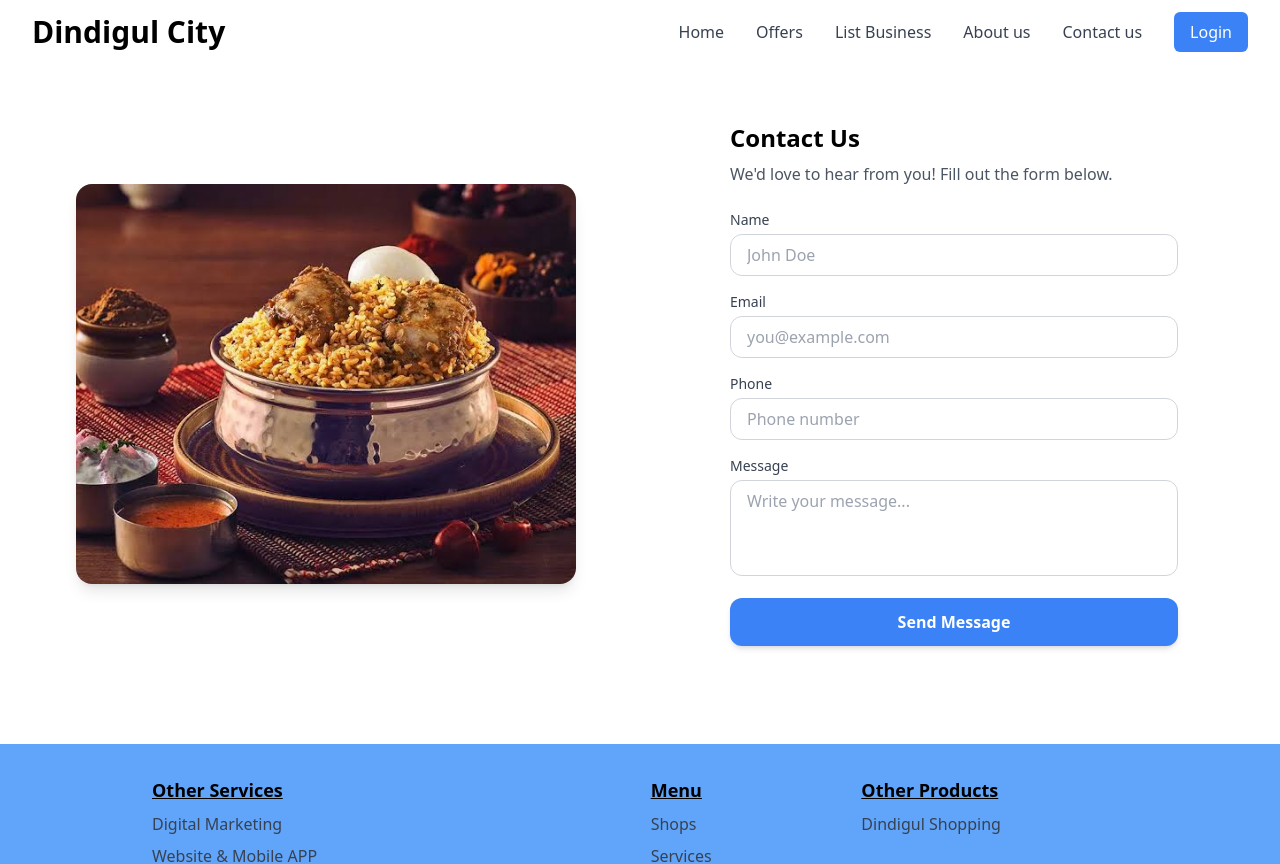
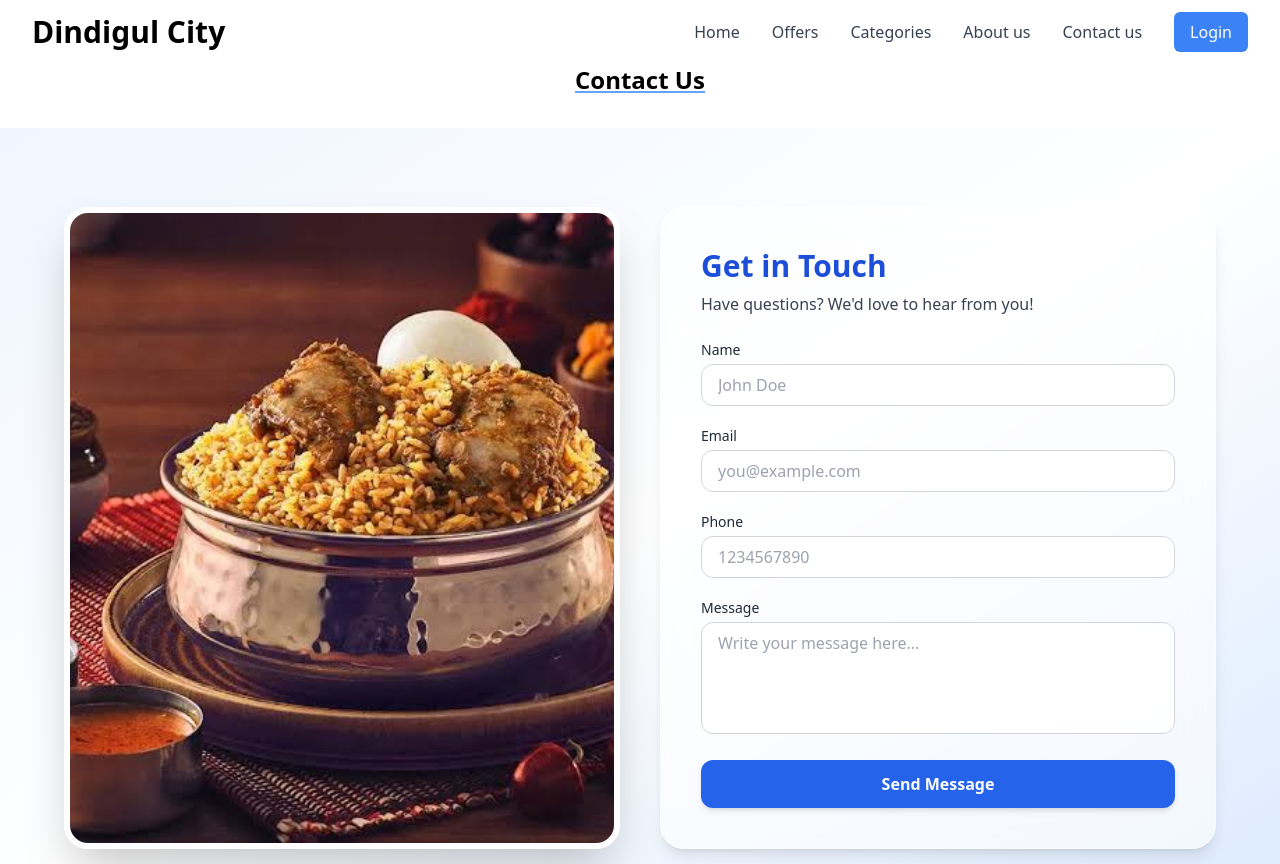
Before and after one commit to Sakthivel-21/Project-D-Client, a React (Vite) app in the folder frontend-D/: page /contact in a window 1280 px wide. Shown: the top 864 px of the page. Built offline with nearby package versions, Linux system fonts and the light colour scheme.

Commit message:
feat: homepage reupdate

```diff
--- a/frontend-D/src/App.jsx
+++ b/frontend-D/src/App.jsx
@@ -16,6 +16,9 @@ import CategoriesDetails from './Pages/CategoriesDetails'
 import CategoriesList from './Pages/CategoriesList'
 import Contact from './Pages/Contact'
 import Mission from './Pages/Mission'
+import axios from 'axios';
+import AboutPage from './Pages/AboutPage'
+import OffersPage from './Pages/Offers'
 
 function App() {
   const [count, setCount] = useState(0)
@@ -26,6 +29,7 @@ function App() {
         <Navbar/>
          <Routes>
            <Route path='/' element={<Home/>}></Route>
+           <Route path='/aboutpage' element={<AboutPage/>}></Route>
            <Route path='/categories' element={<Categories/>}></Route>
            <Route path='/login' element={<Login/>}></Route>
            <Route path='/register' element={<Register/>}></Route>
@@ -34,6 +38,7 @@ function App() {
            <Route path='/dindigul/places/:id/' element={<CategoriesDetails/>}></Route>
            <Route path='/contact' element={<Contact/>}></Route>
            <Route path='/mission' element={<Mission/>}></Route>
+           <Route path='/offers' element={<OffersPage/>}></Route>
         </Routes>
         <Footer/>
       </BrowserRouter>
--- /dev/null
+++ b/frontend-D/src/Pages/AboutPage.jsx
@@ -0,0 +1,44 @@
+import React from 'react';
+import about from '../assets/banner-bg.png';
+
+function AboutPage() {
+  return (
+
+    <>
+    <div className="w-full justify-center  bg-gradient-to-br from-blue-50 via-white to-blue-100 mt-12">
+
+
+    <h2 className="text-2xl font-bold text-black underline text-center decoration-blue-400 pt-6">About Dindigul</h2>
+
+    <div className="w-full flex justify-center px-4 py-12 bg-gradient-to-br from-blue-50 via-white to-blue-100 mt-4">
+
+      <div className="w-full max-w-5xl flex flex-col md:flex-row items-center gap-4">
+
+        {/* Left Side - Image */}
+        <div className="md:w-1/2 w-full">
+          <img
+            src={about}
+            alt="Dindigul Rock Fort"
+            className="rounded-xl shadow-lg w-full object-cover"
+          />
+        </div>
+
+        {/* Right Side - Text */}
+        <div className="md:w-1/2 w-full pl-4 lg:pl-8">
+
+          <p className="text-gray-700 text-lg mb-4">
+            Dindigul is a city rich in culture, history, and natural beauty. Known for the iconic Rock Fort, delicious biryani, and thriving textile and lock industries, Dindigul is a hub of tradition and enterprise.
+          </p>
+          <p className="text-gray-600 text-md">
+            Our website aims to serve as a comprehensive guide for locals and visitors alike — from finding reliable services to discovering hidden gems in the district. We are committed to connecting communities and showcasing what Dindigul has to offer.
+          </p>
+        </div>
+
+      </div>
+    </div>
+    </div>
+    </>
+  );
+}
+
+export default AboutPage;
--- a/frontend-D/src/Pages/Categories.jsx
+++ b/frontend-D/src/Pages/Categories.jsx
@@ -131,7 +131,7 @@ function Categories() {
 
   return (
     <>
-      <h1 className="text-center p-8 font-bold text-2xl underline decoration-blue-400">Categories</h1>
+      <h1 className="text-center pt-12 font-bold text-2xl underline decoration-blue-400">Categories</h1>
 
       <div className="flex flex-col items-center justify-center min-h-fit  p-4">
         <div className="w-full max-w-md">
--- a/frontend-D/src/Pages/Contact.jsx
+++ b/frontend-D/src/Pages/Contact.jsx
@@ -6,9 +6,8 @@ const Contact = () => {
   const [formData, setFormData] = useState({
     name: "",
     email: "",
-    phone:"",
+    phone: "",
     message: "",
-
   });
 
   const [submitted, setSubmitted] = useState(false);
@@ -24,30 +23,35 @@ const Contact = () => {
   };
 
   return (
-    <div className="min-h-screen md:min-h-[80vh] w-full bg-white flex flex-col md:flex-row items-center justify-center px-3 py-8">
-      {/* Left - Image */}
-      <div className="w-full md:w-1/2 flex justify-center mb-6 md:mb-0">
-        <div className="w-[500px] h-[400px] rounded-2xl overflow-hidden shadow-lg">
+    <>
+    <h2 className="text-2xl font-bold text-black underline text-center decoration-blue-400 ">Contact Us</h2>
+
+    <div className="min-h-screen w-full bg-gradient-to-br from-blue-50 via-white to-blue-100 flex items-center justify-center px-4 py-10 mt-8">
+      <div className="w-full max-w-6xl flex flex-col md:flex-row items-stretch gap-10">
+
+        {/* Left Side - Image */}
+        <div className="w-full md:w-1/2">
+          <div className="h-full rounded-3xl overflow-hidden shadow-2xl border-[6px] border-white">
             <img
               src={img}
-            alt="Company"
+              alt="Contact Visual"
               className="w-full h-full object-cover"
             />
           </div>
         </div>
 
-      {/* Right - Form Section */}
-<div className="w-full md:w-1/2 flex items-center h-[400px]  justify-center px-4 py-6">
-  <div className="w-full max-w-md">
-    <h2 className="text-2xl font-bold text-black mb-2">Contact Us</h2>
-    <p className="text-gray-600 mb-6">We'd love to hear from you! Fill out the form below.</p>
+        {/* Right Side - Form */}
+        <div className="w-full md:w-1/2 flex items-stretch">
+          <div className="backdrop-blur-xl bg-white/60 shadow-lg rounded-3xl p-8 md:p-10 border border-white/30 w-full">
+            <h2 className="text-3xl font-bold text-blue-700 mb-2">Get in Touch</h2>
+            <p className="text-gray-700 mb-6">Have questions? We'd love to hear from you!</p>
 
             {submitted ? (
               <div className="text-green-600 font-semibold text-lg">Thanks! We'll be in touch soon.</div>
             ) : (
-      <form onSubmit={handleSubmit} className="space-y-4">
+              <form onSubmit={handleSubmit} className="space-y-5">
                 <div>
-          <label className="block text-sm text-gray-700 mb-1">Name</label>
+                  <label className="block text-sm text-gray-800 mb-1">Name</label>
                   <input
                     type="text"
                     name="name"
@@ -55,11 +59,11 @@ const Contact = () => {
                     value={formData.name}
                     onChange={handleChange}
                     placeholder="John Doe"
-            className="w-full border border-gray-300 rounded-xl px-4 py-2 focus:outline-none focus:ring-2 focus:ring-blue-500 transition"
+                    className="w-full border border-gray-300 bg-white/80 backdrop-blur-md rounded-xl px-4 py-2 focus:outline-none focus:ring-2 focus:ring-blue-500"
                   />
                 </div>
                 <div>
-          <label className="block text-sm text-gray-700 mb-1">Email</label>
+                  <label className="block text-sm text-gray-800 mb-1">Email</label>
                   <input
                     type="email"
                     name="email"
@@ -67,35 +71,35 @@ const Contact = () => {
                     value={formData.email}
                     onChange={handleChange}
                     placeholder="you@example.com"
-            className="w-full border border-gray-300 rounded-xl px-4 py-2 focus:outline-none focus:ring-2 focus:ring-blue-500 transition"
+                    className="w-full border border-gray-300 bg-white/80 backdrop-blur-md rounded-xl px-4 py-2 focus:outline-none focus:ring-2 focus:ring-blue-500"
                   />
                 </div>
                 <div>
-          <label className="block text-sm text-gray-700 mb-1">Phone</label>
+                  <label className="block text-sm text-gray-800 mb-1">Phone</label>
                   <input
                     type="number"
                     name="phone"
                     required
                     value={formData.phone}
                     onChange={handleChange}
-            placeholder="Phone number"
-            className="w-full border border-gray-300 rounded-xl px-4 py-2 focus:outline-none focus:ring-2 focus:ring-blue-500 transition"
+                    placeholder="1234567890"
+                    className="w-full border border-gray-300 bg-white/80 backdrop-blur-md rounded-xl px-4 py-2 focus:outline-none focus:ring-2 focus:ring-blue-500"
                   />
                 </div>
                 <div>
-          <label className="block text-sm text-gray-700 mb-1">Message</label>
+                  <label className="block text-sm text-gray-800 mb-1">Message</label>
                   <textarea
                     name="message"
                     required
                     value={formData.message}
                     onChange={handleChange}
-            placeholder="Write your message..."
-            className="w-full border border-gray-300 rounded-xl px-4 py-2 resize-none h-24 focus:outline-none focus:ring-2 focus:ring-blue-500 transition"
+                    placeholder="Write your message here..."
+                    className="w-full border border-gray-300 bg-white/80 backdrop-blur-md rounded-xl px-4 py-2 h-28 resize-none focus:outline-none focus:ring-2 focus:ring-blue-500"
                   ></textarea>
                 </div>
                 <ButtonComponent
                   type="submit"
-          className="w-full bg-blue-500 hover:bg-blue-600 text-white font-semibold py-3 rounded-xl transition duration-300"
+                  className="w-full bg-blue-600 hover:bg-blue-700 text-white font-semibold py-3 rounded-xl transition duration-300"
                 >
                   Send Message
                 </ButtonComponent>
@@ -105,6 +109,8 @@ const Contact = () => {
         </div>
 
       </div>
+    </div>
+    </>
   );
 };
 
--- a/frontend-D/src/Pages/Footer.jsx
+++ b/frontend-D/src/Pages/Footer.jsx
@@ -7,7 +7,7 @@ const Footer = () => {
 
       <div className="container mx-auto px-6">
         {/* Our Mission Section */}
-
+       <h1 className="text-center text-2xl font-bold text-black pb-6">Dindigul City</h1>
         <div className="grid grid-cols-1 md:grid-cols-3 gap-6 text-center md:text-left">
           {/* Other Services Section */}
           <div className="sm:ml-32">
--- a/frontend-D/src/Pages/Home.jsx
+++ b/frontend-D/src/Pages/Home.jsx
@@ -4,6 +4,8 @@ import Hero from './Hero'
 import HomeCaregory from './HomeCaregory'
 import Contact from './Contact'
 import Mission from './Mission'
+import AboutPage from './AboutPage'
+import OffersPage from './Offers'
 //import Hero from './Hero'
 
 function Home() {
@@ -12,7 +14,9 @@ function Home() {
 
     <Hero/>
     <Mission/>
+    <AboutPage/>
     <HomeCaregory/>
+    <OffersPage/>
     <Contact/>
     </>
   )
--- a/frontend-D/src/Pages/Login.jsx
+++ b/frontend-D/src/Pages/Login.jsx
@@ -1,25 +1,58 @@
 import React, { useState } from "react";
+import axios from "axios";
 import InputComponent from "../Components/InputComponent";
 import ButtonComponent from "../Components/ButtonComponent";
-import { Link } from "react-router-dom";
-
+import { Link, useNavigate } from "react-router-dom";
 
 const Login = () => {
+  const navigate = useNavigate();
   const [formData, setFormData] = useState({ email: "", password: "" });
+  const [isLoading, setIsLoading] = useState(false);
+  const [error, setError] = useState("");
 
   const handleChange = (e) => {
     setFormData({ ...formData, [e.target.name]: e.target.value });
+    // Clear error when user starts typing
+    if (error) setError("");
   };
 
   const handleSubmit = (e) => {
     e.preventDefault();
-    console.log("Login Data:", formData);
+    setIsLoading(true);
+    setError("");
+
+    axios.post('http://localhost:8000/accounts/login/', formData)
+      .then(res => {
+        console.log(res.data);
+        // Store token in localStorage if your API returns one
+        if (res.data.token) {
+          localStorage.setItem('token', res.data.token);
+        }
+        navigate('/');
+      })
+      .catch(err => {
+        console.error('Login error:', err);
+        setError(
+          err.response?.data?.message ||
+          "Login failed. Please check your credentials and try again."
+        );
+      })
+      .finally(() => {
+        setIsLoading(false);
+      });
   };
 
   return (
-    <div className="flex items-center justify-center h-[500px] mt-4 ">
-      <div className="bg-white p-2 rounded-lg shadow-lg max-w-sm w-full mt-4">
+    <div className="flex items-center justify-center min-h-[500px]  px-4">
+      <div className="bg-white p-6 rounded-lg shadow-lg max-w-md w-full">
         <h2 className="text-2xl font-bold text-center mb-6 text-gray-700">Login</h2>
+
+        {error && (
+          <div className="bg-red-100 border border-red-400 text-red-700 px-4 py-3 rounded mb-4">
+            {error}
+          </div>
+        )}
+
         <form onSubmit={handleSubmit}>
           <InputComponent
             label="Email"
@@ -28,7 +61,9 @@ const Login = () => {
             value={formData.email}
             onChange={handleChange}
             placeholder="Enter your email"
+            required
           />
+
           <InputComponent
             label="Password"
             type="password"
@@ -36,11 +71,30 @@ const Login = () => {
             value={formData.password}
             onChange={handleChange}
             placeholder="Enter your password"
+            required
           />
-          <ButtonComponent type='submit' className="w-full bg-blue-400 text-white py-3 rounded-lg hover:bg-blue-500 transition">Login</ButtonComponent>
 
-             </form>
-             <p className="text-center text-gray-600 mt-4">
+          <div className="flex items-center justify-between mb-6">
+            <label className="flex items-center">
+              <input type="checkbox" className="form-checkbox h-4 w-4 text-blue-500" />
+              <span className="ml-2 text-sm text-gray-600">Remember me</span>
+            </label>
+
+            <a href="#" className="text-sm text-blue-500 hover:underline">
+              Forgot password?
+            </a>
+          </div>
+
+          <ButtonComponent
+            type="submit"
+            className="w-full bg-blue-400 text-white py-3 rounded-lg hover:bg-blue-500 transition"
+            disabled={isLoading}
+          >
+            {isLoading ? "Logging in..." : "Login"}
+          </ButtonComponent>
+        </form>
+
+        <p className="text-center text-gray-600 mt-6">
           Don't have an account?{" "}
           <Link to="/register" className="text-blue-500 font-semibold hover:underline">
             Register
--- a/frontend-D/src/Pages/Mission.jsx
+++ b/frontend-D/src/Pages/Mission.jsx
@@ -2,15 +2,16 @@ import React from 'react'
 
 function Mission() {
   return (
-   <>
-    <div className="text-center mb-6 items-center justify-items-center mt-12">
-          <h2 className="text-2xl font-bold text-black underline decoration-blue-400 pt-12">Our Mission</h2>
-          <p className="text-lg text-gray-700 mt-2 sm:w-[700px] ">
-          Our mission is to connect people with the right workplaces and services in Dindigul district by offering an organized, easy-to-access directory of businesses, institutions, and skilled professionals
-              </p>
+    <>
+      <div className="w-full flex justify-center mt-12 mb-6 transform transition-transform duration-300 hover:scale-110">
+        <div className="p-6 text-center shadow-lg max-w-2xl w-full ml-4 mr-4">
+          <h2 className="text-2xl font-bold text-black underline decoration-blue-400">Our Mission</h2>
+          <p className="text-lg text-gray-700 mt-4">
+            Our mission is to connect people with the right workplaces and services in Dindigul district by offering an organized, easy-to-access directory of businesses, institutions, and skilled professionals.
+          </p>
         </div>
-
-   </>
+      </div>
+    </>
   )
 }
 
--- a/frontend-D/src/Pages/Navbar.jsx
+++ b/frontend-D/src/Pages/Navbar.jsx
@@ -13,8 +13,8 @@ const Navbar = () => {
   const navItems = [
     { name: 'Home', link: '/' },
     { name: 'Offers', link: '/offers' },
-    { name: 'List Business', link: '/list-business' },
-    { name: 'About us', link: '/about' },
+    { name: 'Categories', link: '/categories' },
+    { name: 'About us', link: '/aboutpage' },
     { name: 'Contact us', link: '/contact' },
   ];
 
--- /dev/null
+++ b/frontend-D/src/Pages/Offers.jsx
@@ -0,0 +1,73 @@
+import React, { useEffect, useState } from "react";
+import axios from "axios";
+import { Swiper, SwiperSlide } from "swiper/react";
+import "swiper/css";
+import "swiper/css/pagination";
+import "swiper/css/navigation";
+import { Navigation, Pagination, Autoplay } from "swiper/modules";
+import about from '../assets/banner-bg.png';
+
+const OffersPage = () => {
+  const [offers, setOffers] = useState([]);
+
+  useEffect(() => {
+    const fetchOffers = async () => {
+      try {
+        const res = await axios.get("http://localhost:5000/api/offers");
+        const data = res.data;
+
+        const duplicated = [...data, ...data]; // Optional duplication
+        setOffers(duplicated);
+      } catch (error) {
+        console.error("Failed to fetch offers", error);
+      }
+    };
+
+    fetchOffers();
+  }, []);
+
+  return (
+    <div className=" bg-white py-10 pt-20 px-4">
+      <div className="w-full">
+        <h2 className="text-2xl font-bold text-center text-black underline decoration-blue-400 mb-10 underline decoration-blue-400">
+          Best Offers
+        </h2>
+
+        <Swiper
+          slidesPerView={1}
+          loop={true}
+          autoplay={{ delay: 3000 }}
+          pagination={{ clickable: true }}
+          navigation={true}
+          modules={[Pagination, Navigation, Autoplay]}
+          className="w-full"
+        >
+          {/*{offers.map((offer, index) => (*/}
+            <SwiperSlide >
+              <div className="relative w-full h-[400px] rounded-xl overflow-hidden shadow-lg">
+                <img
+                  src={about}
+                  alt={"Dindigul city"}
+                  className="w-full h-full object-cover"
+                />
+                <div className="absolute inset-0 bg-black/40 flex flex-col justify-center items-center text-center px-4">
+                  <h3 className="text-white text-3xl md:text-4xl font-bold mb-4 drop-shadow-lg">
+                  Dindigul city
+                  </h3>
+                  <p className="text-white text-md md:text-lg mb-2 drop-shadow-md">
+                    khgyturiogh nbhfgryroejfoejf nfkrgrhihihf
+                  </p>
+                  <p className="text-sm text-white/80 italic">
+                    23-5-2024
+                  </p>
+                </div>
+              </div>
+            </SwiperSlide>
+          {/*}))}*/}
+        </Swiper>
+      </div>
+    </div>
+  );
+};
+
+export default OffersPage;
```
Lines whose indentation alone changed are shown as unchanged.
